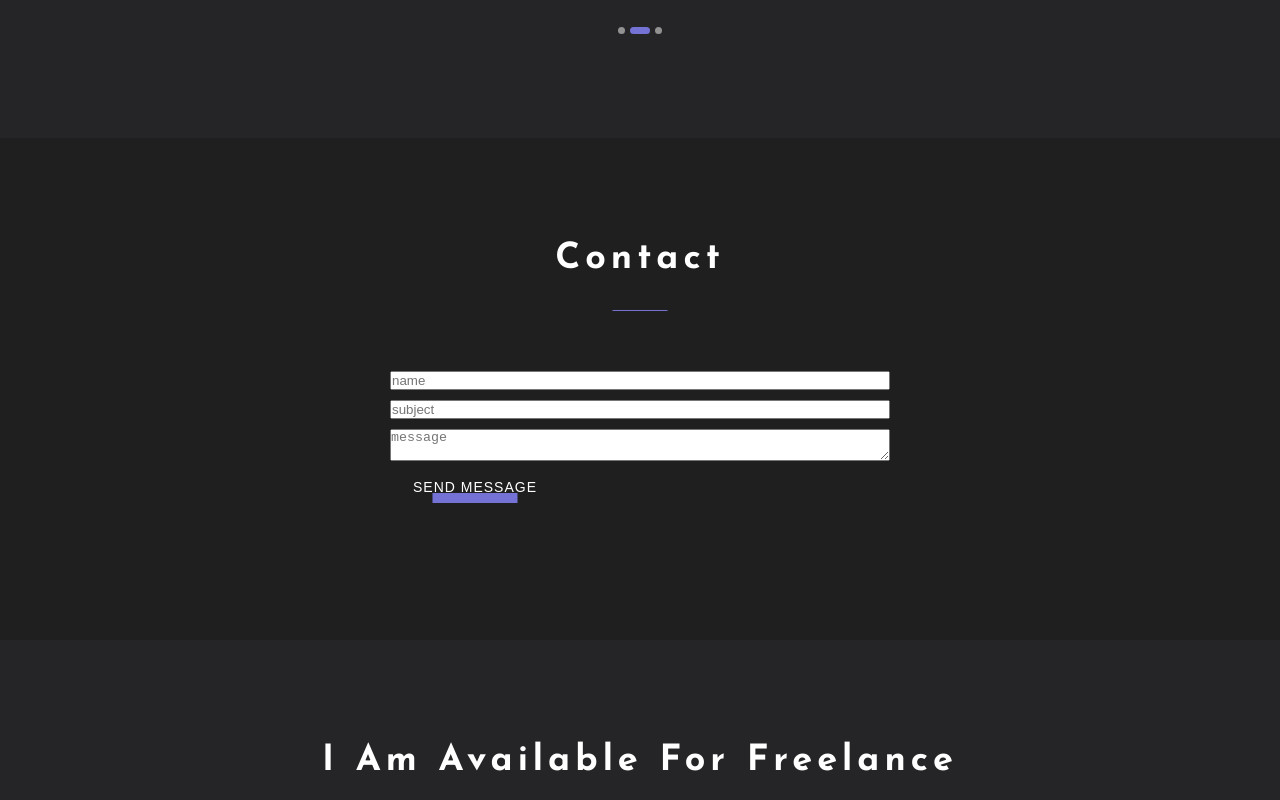
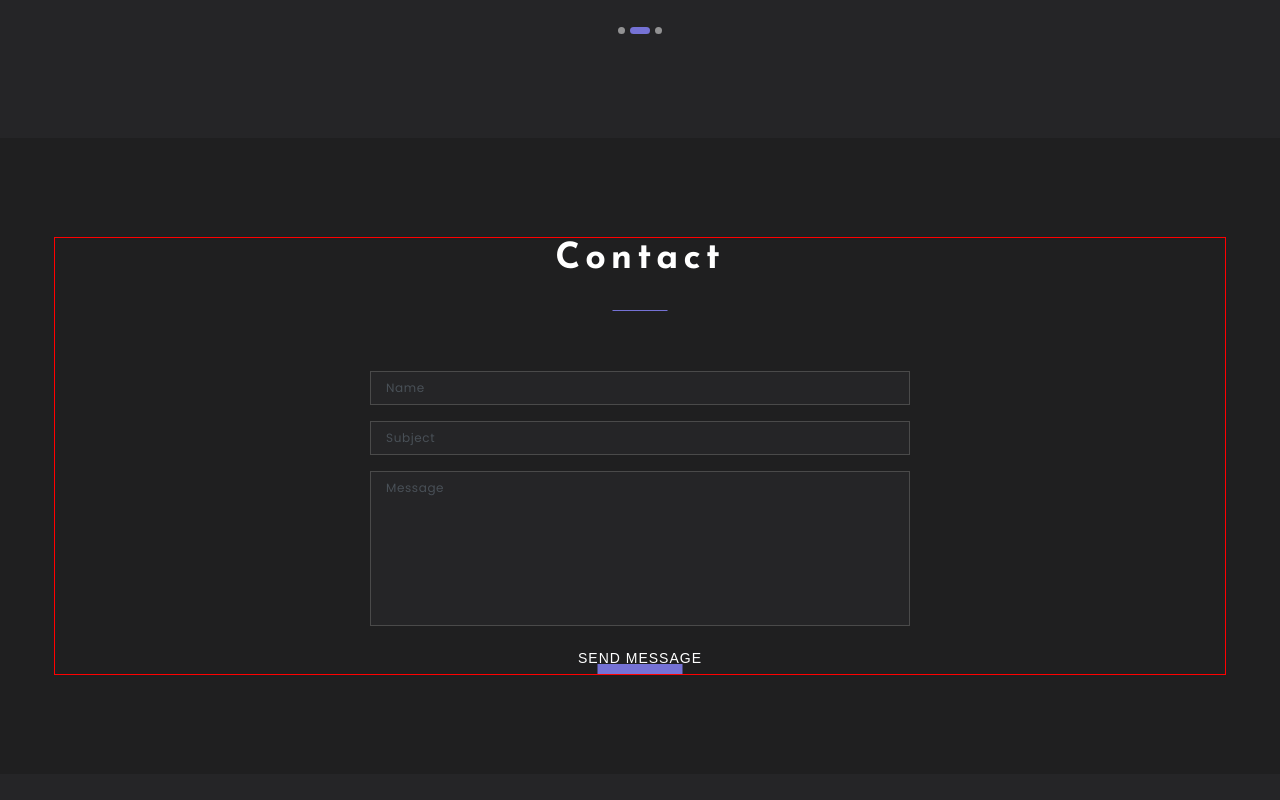
Before and after one commit to jan-web/portf-it-incubator, a React app: page / in a window 1280 px wide. Shown: the part 3220-4020 px from the top of the page. Built offline with nearby package versions, Linux system fonts and the light colour scheme.

Commit message:
feat: The block Contact has been styled

```diff
--- a/src/layout/section/contacts/Contact.tsx
+++ b/src/layout/section/contacts/Contact.tsx
@@ -2,33 +2,61 @@ import React from 'react'
 import styled from 'styled-components'
 import { SectionTitle } from '../../../components/SectionTitle'
 import { Button } from '../../../components/Button'
+import { Container } from '../../../components/Container'
+import { theme } from '../../../styles/Theme'
 
 export const Contact = () => {
   return (
     <StyledContacts>
+      <Container>
         <SectionTitle>Contact</SectionTitle>
         <StyledForm>
           <Field placeholder={'name'} />
           <Field placeholder={'subject'} />
-        <Field placeholder={'message'} as={'textarea'}/>
+          <Field placeholder={'message'} as={'textarea'} />
           <Button type={'submit'}>Send message</Button>
         </StyledForm>
+      </Container>
+
     </StyledContacts>
   )
 }
 
 const StyledContacts = styled.section`
-  min-height: 50ch;
-  background-color: #fffae1;
+
 `
 const StyledForm = styled.form`
-  max-width: 500px;
+  max-width: 540px;
   width: 100%;
   display: flex;
   flex-direction: column;
-  gap: 10px;
+  align-items: center;
+  gap: 16px;
   margin: 0 auto;
+
+  textarea {
+    resize: none;
+    height: 155px
+  }
 `
 const Field = styled.input`
+  width: 100%;
+  background-color: ${theme.colors.secondaryBg};
+  border: 1px solid ${theme.colors.borderColor};
+  padding: 7px 15px;
 
+  font-family: "Poppins", sans-serif;
+  font-weight: 400;
+  font-size: 12px;
+  letter-spacing: 0.05em;
+  color: ${theme.colors.font};
+
+  &::placeholder {
+    color: ${theme.colors.placeholderColor};
+    text-transform: capitalize;
+  }
+
+  &:focus-visible {
+    outline: 1px solid ${theme.colors.borderColor}
+  }
 `
--- a/src/styles/Theme.ts
+++ b/src/styles/Theme.ts
@@ -5,5 +5,8 @@ export const theme = {
     accent: "#7572D5",
 
     font: "#FFFFFF",
+
+    borderColor: "#4a4a4a",
+    placeholderColor: "#495057",
   }
 }
```
Lines whose indentation alone changed are shown as unchanged.
